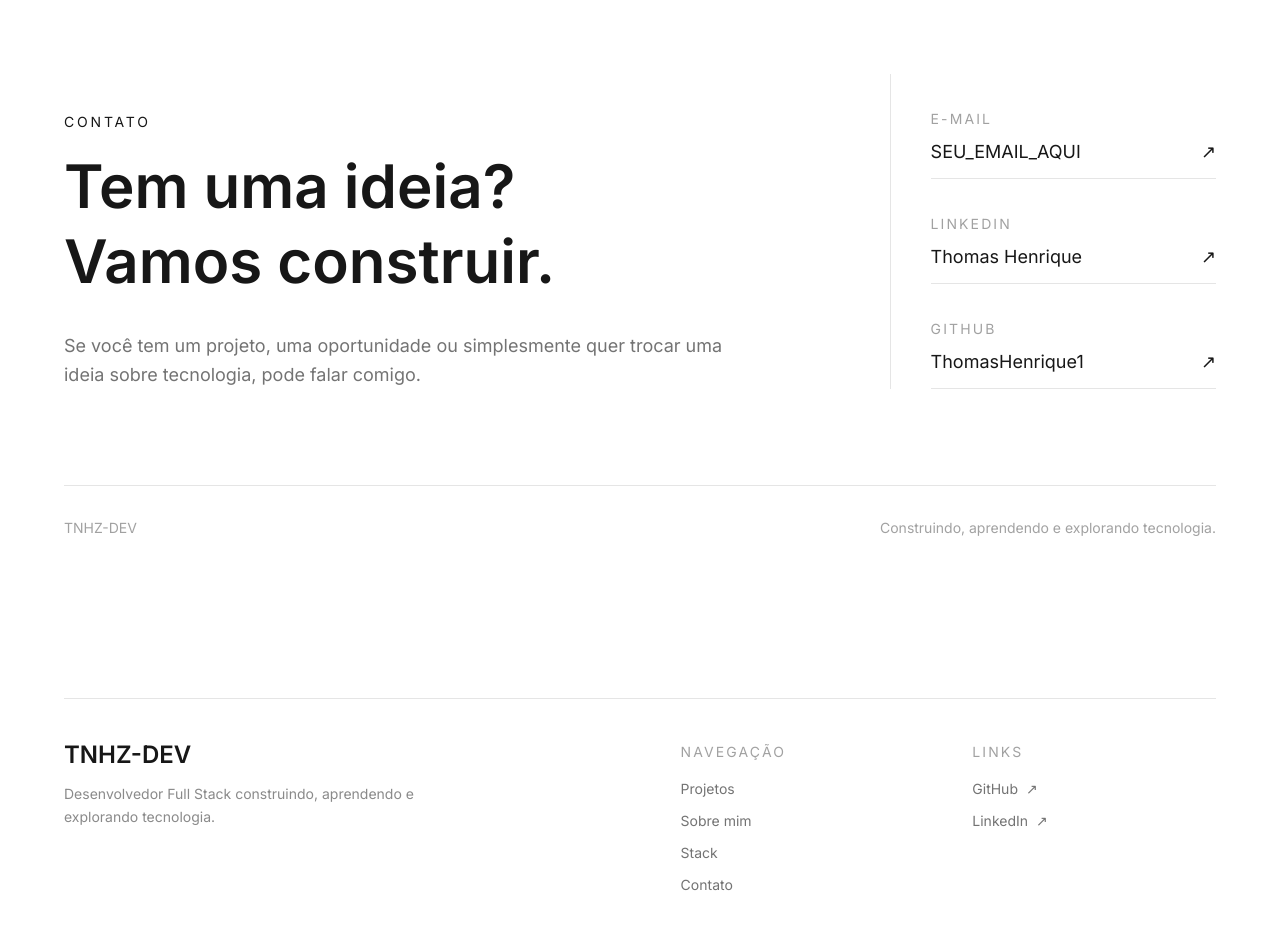
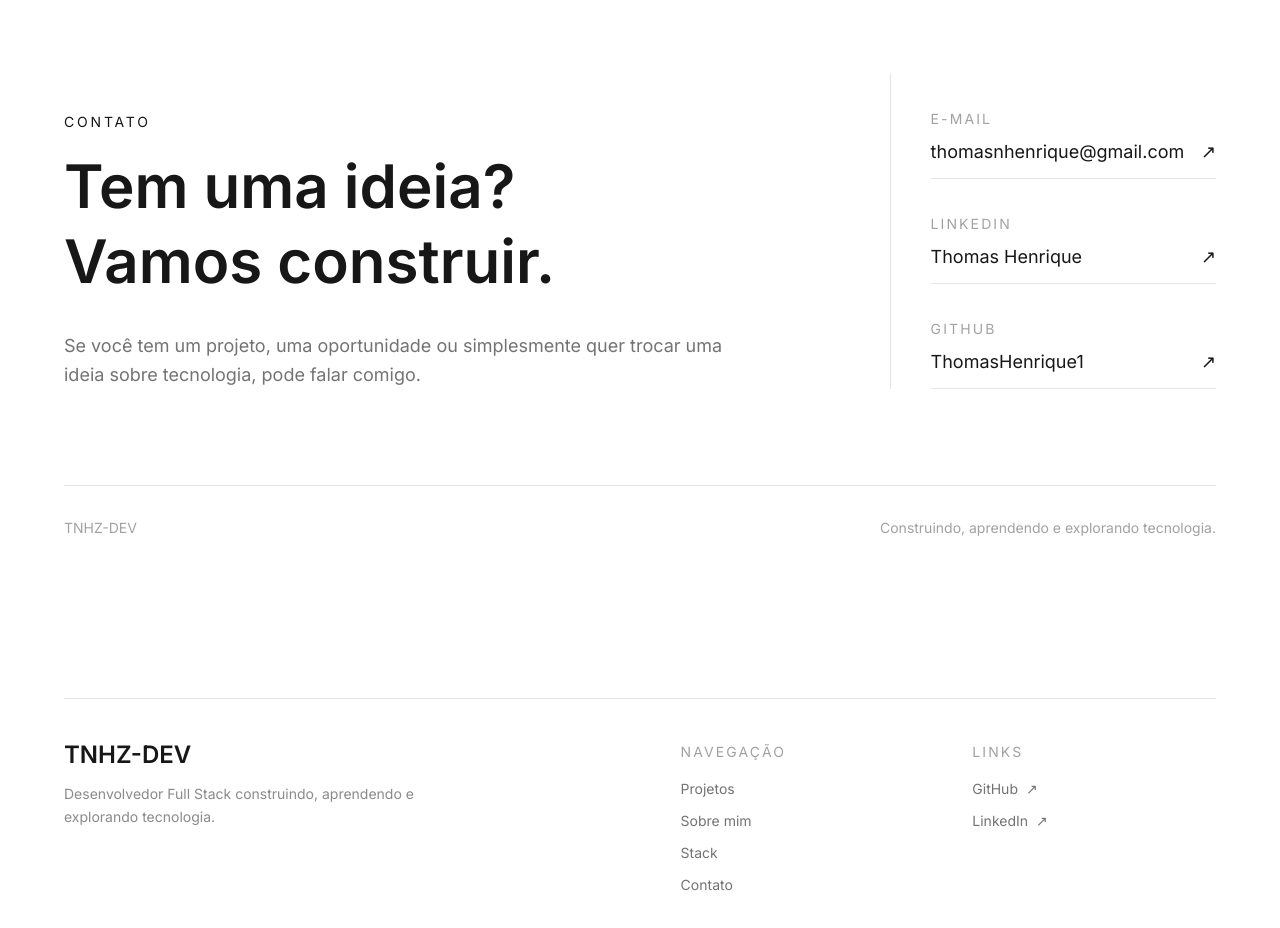
Before and after one commit to ThomasHenrique1/tnhz-dev-v2, a Next.js app: page / in a window 1280 px wide. Shown: the part 2980-3908 px from the top of the page. Built offline with nearby package versions, Linux system fonts and the light colour scheme.

Commit message:
feat: update contact section

```diff
--- a/components/sections/Contact.tsx
+++ b/components/sections/Contact.tsx
@@ -1,6 +1,9 @@
 export default function Contact() {
   return (
-    <section className="w-full px-6 py-24 sm:px-10 lg:px-16">
+    <section
+      id="contato"
+      className="w-full px-6 py-24 sm:px-10 lg:px-16"
+    >
       <div className="mx-auto max-w-7xl">
         <div className="grid gap-16 lg:grid-cols-[1.4fr_0.6fr] lg:items-end">
           <div>
@@ -23,7 +26,7 @@ export default function Contact() {
           <div className="border-t border-black/10 pt-8 lg:border-l lg:border-t-0 lg:pl-10">
             <div className="space-y-8">
               <a
-                href="mailto:SEU_EMAIL_AQUI"
+                href="mailto:thomasnhenrique@gmail.com"
                 className="group block"
               >
                 <span className="text-sm uppercase tracking-[0.15em] opacity-40">
@@ -32,7 +35,7 @@ export default function Contact() {
 
                 <div className="mt-2 flex items-center justify-between gap-4 border-b border-black/10 pb-3">
                   <span className="text-base transition-transform duration-300 group-hover:translate-x-1 sm:text-lg">
-                    SEU_EMAIL_AQUI
+                    thomasnhenrique@gmail.com
                   </span>
 
                   <span
```
